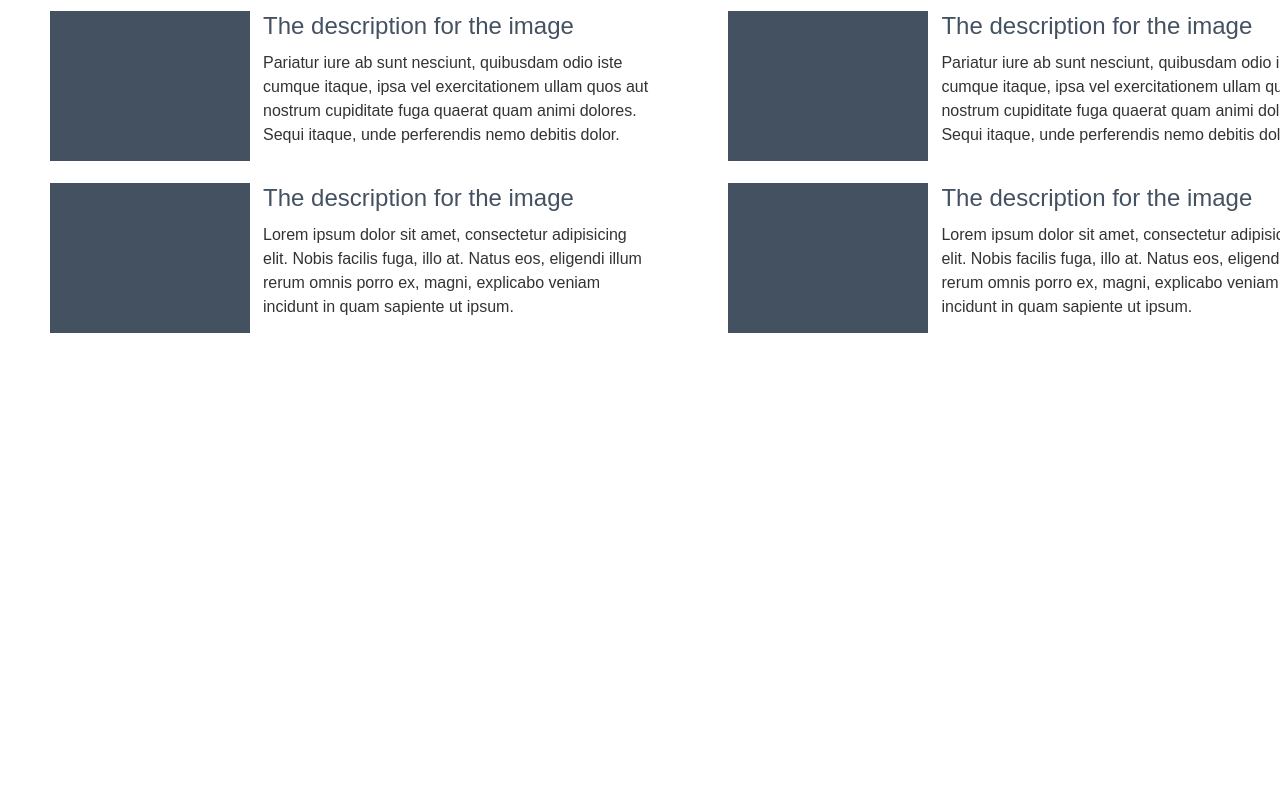
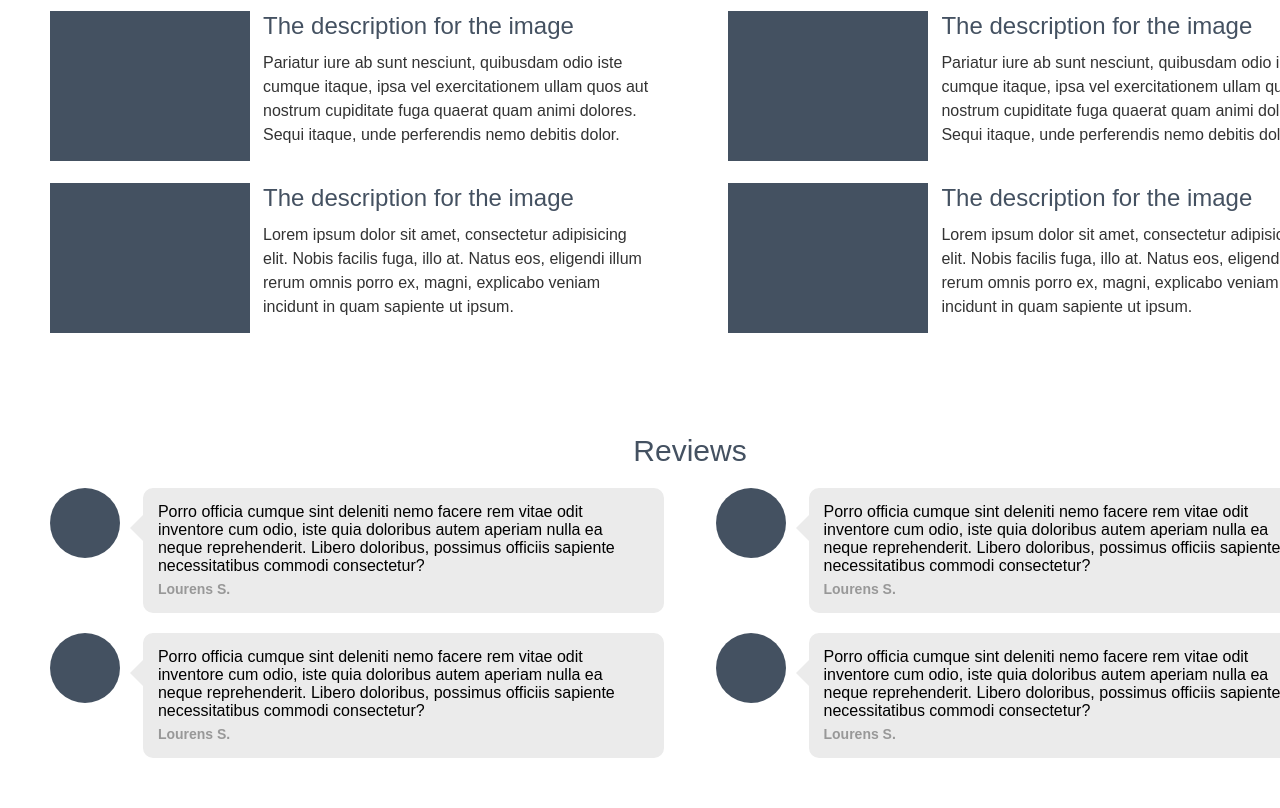
Before and after one commit to latiyMW/homework, a plain HTML site: page index.html in a window 1280 px wide. Shown: the part 1240-2048 px from the top of the page. Before the commit the page ends 1624 px from the top, so only its background shows below. Drawn offline with Linux system fonts and the light colour scheme.

Commit message:
add section reviews

```diff
--- a/css/style.css
+++ b/css/style.css
@@ -127,3 +127,54 @@ body {
 	font-size: 24px;
 	line-height: 1.3;
 }
+.reviews {
+	padding: 50px;
+	padding-bottom: 30px;
+	width: 1280px;
+	display: flex;
+	flex-wrap: wrap;
+	justify-content: space-between;
+}
+.reviews-title {
+	width: 100%;
+	margin: 0 0 20px 0;
+	text-align: center;
+}
+.reviews-item {
+	width: 48%;
+	margin: 0 0 20px 0;
+	box-sizing: border-box;
+	display: flex;
+	justify-content: space-between;
+}
+.reviews-item-photo {
+	width: 70px;
+	height: 70px;
+	border-radius: 50%;
+	background-color: #445161;
+}
+.reviews-item-txt {
+	width: 80%;
+	margin: 0;
+	padding: 15px;
+	background-color: #EBEBEB;
+	border-radius: 10px;
+	position: relative;
+}
+.reviews-item-txt:before {
+	content: "";
+	display: block;
+	border: 13px solid transparent;
+	border-right: 13px solid #EBEBEB;
+	position: absolute;
+	top: 27px;
+	left: -26px;
+}
+.reviews-item-txt-author {
+	display: block;
+	margin: 5px 0 0 0;
+	font-weight: bold;
+	color: #989898;
+	font-size: 14px;
+	line-height: 1.3;
+}
--- a/index.html
+++ b/index.html
@@ -73,7 +73,38 @@
 			          		</figcaption>
 			        	</figure>
 					</div>
-      			</section>
+				</section>
+				<section class="reviews">
+					<span class="reviews-title heading-all-main">Reviews</span>
+					<div class="reviews-item">
+						<div class="reviews-item-photo"></div>
+						<p class="reviews-item-txt">
+							Porro officia cumque sint deleniti nemo facere rem vitae odit inventore cum odio, iste quia doloribus autem aperiam nulla ea neque reprehenderit. Libero doloribus, possimus officiis sapiente necessitatibus commodi consectetur?
+							<span class="reviews-item-txt-author">Lourens S.</span>
+						</p>
+					</div>
+					<div class="reviews-item">
+						<div class="reviews-item-photo"></div>
+						<p class="reviews-item-txt">
+							Porro officia cumque sint deleniti nemo facere rem vitae odit inventore cum odio, iste quia doloribus autem aperiam nulla ea neque reprehenderit. Libero doloribus, possimus officiis sapiente necessitatibus commodi consectetur?
+							<span class="reviews-item-txt-author">Lourens S.</span>
+						</p>
+					</div>
+					<div class="reviews-item">
+						<div class="reviews-item-photo"></div>
+						<p class="reviews-item-txt">
+							Porro officia cumque sint deleniti nemo facere rem vitae odit inventore cum odio, iste quia doloribus autem aperiam nulla ea neque reprehenderit. Libero doloribus, possimus officiis sapiente necessitatibus commodi consectetur?
+							<span class="reviews-item-txt-author">Lourens S.</span>
+						</p>
+					</div>
+					<div class="reviews-item">
+						<div class="reviews-item-photo"></div>
+						<p class="reviews-item-txt">
+							Porro officia cumque sint deleniti nemo facere rem vitae odit inventore cum odio, iste quia doloribus autem aperiam nulla ea neque reprehenderit. Libero doloribus, possimus officiis sapiente necessitatibus commodi consectetur?
+							<span class="reviews-item-txt-author">Lourens S.</span>
+						</p>
+					</div>
+				</section>
       		</main>
     	</div>
   	</body>
```
